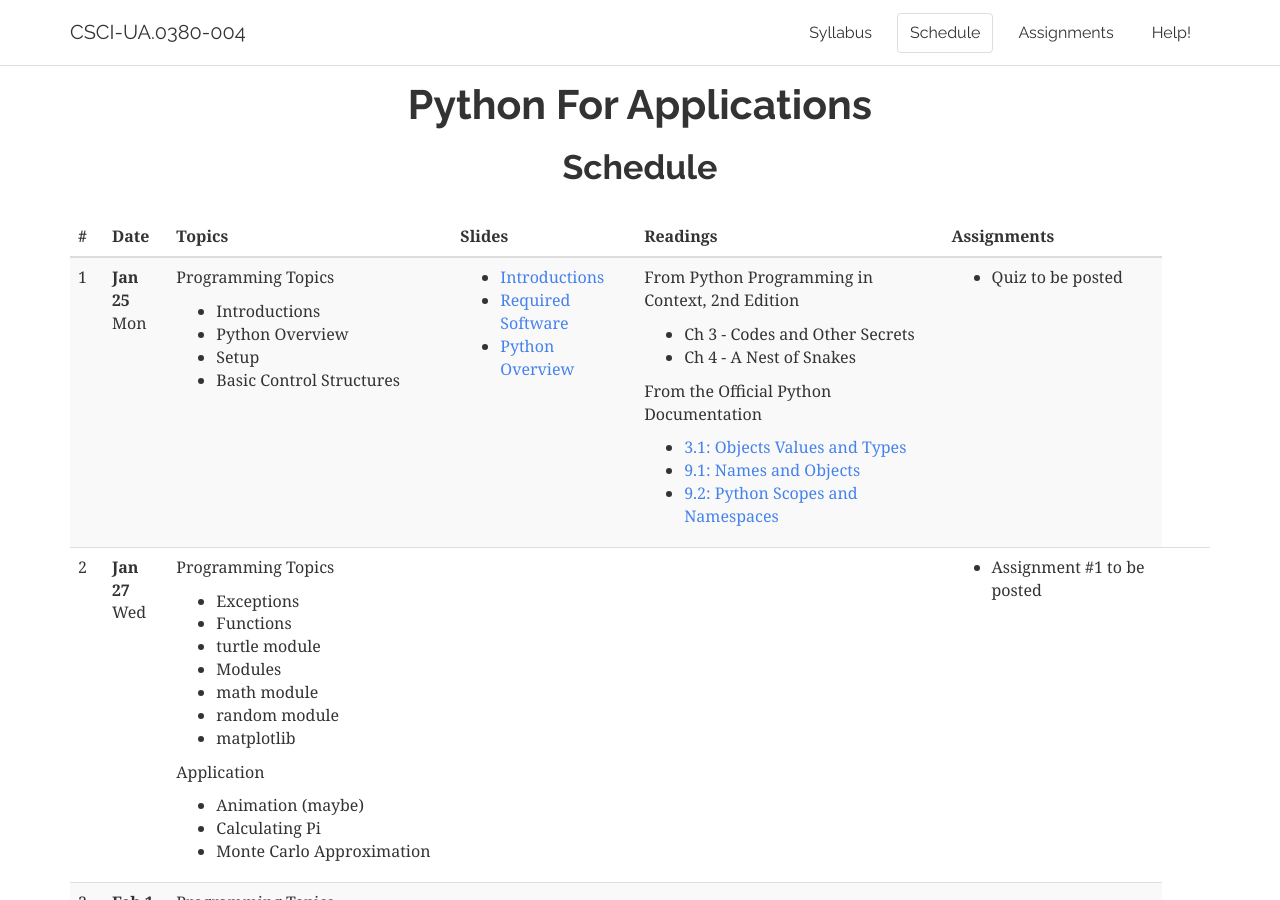
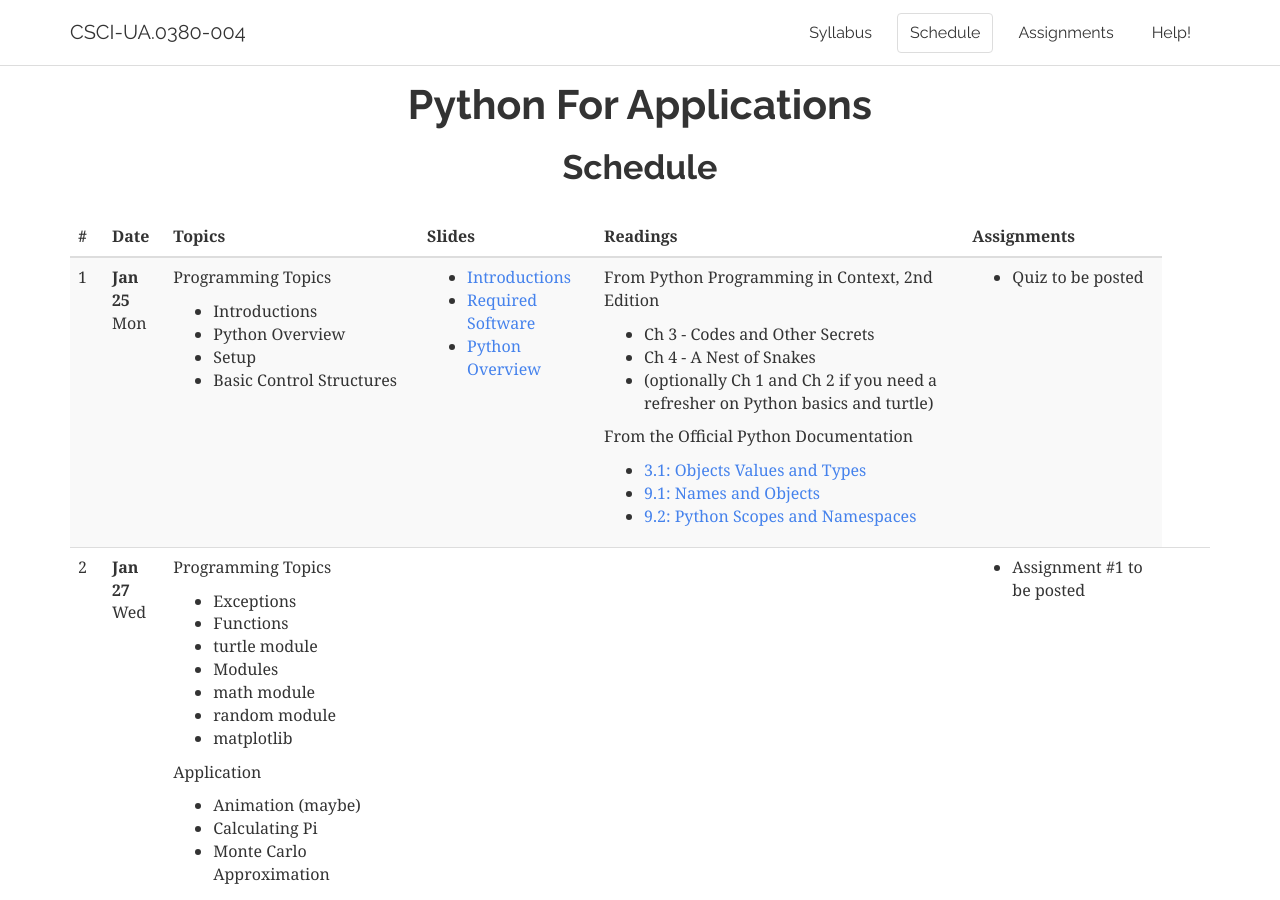
Before and after one commit to foureyes/csci-ua.0380-spring2016-004, a Jekyll site: the page built from schedule.markdown, in a window 1280 px wide and 900 px high. Built offline with Jekyll 4.4.1, drawn with Linux system fonts in a browser that asks for light colours.

Commit message:
fix up reading

```diff
--- a/_includes/schedule/01.markdown
+++ b/_includes/schedule/01.markdown
@@ -13,6 +13,7 @@ From {{ site.book1 }}
 
 * Ch 3 - Codes and Other Secrets
 * Ch 4 - A Nest of Snakes
+* (optionally Ch 1 and Ch 2 if you need a refresher on Python basics and turtle)
 
 From the Official Python Documentation
 
```
